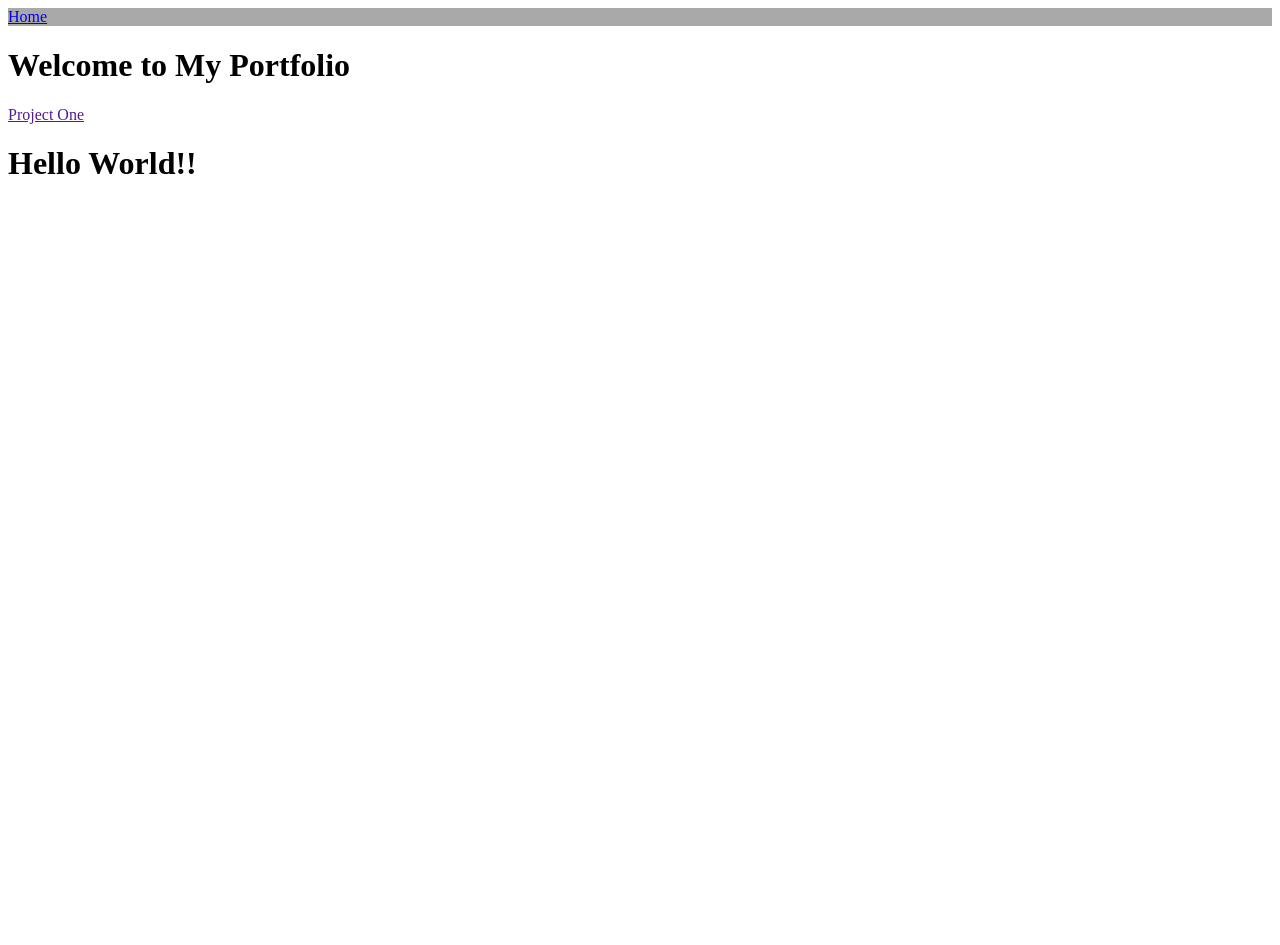
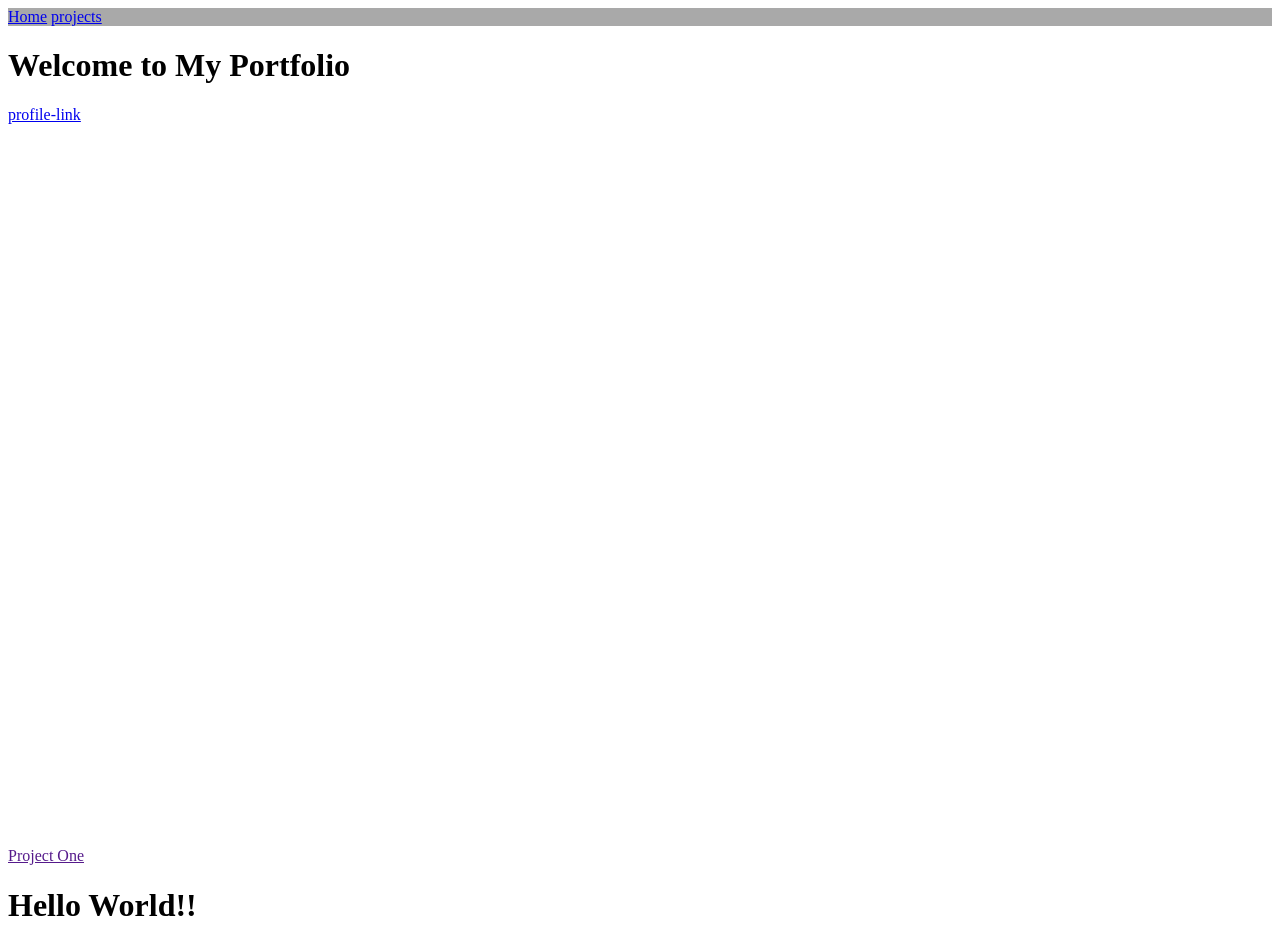
Before and after one commit to felixodette/yasin-felix, a plain HTML site: page index.html in a window 1280 px wide. Before the commit the page ends 800 px from the top, so only its background shows below. Drawn offline with Linux system fonts and the light colour scheme.

Commit message:
user-story-8

```diff
--- a/index.html
+++ b/index.html
@@ -9,6 +9,7 @@
   <body>
   <div class="topnav" id="navbar">
     <a href="#home">Home</a>
+    <a href="#project-section">projects</a>
   </div>
     <script src="https://cdn.freecodecamp.org/testable-projects-fcc/v1/bundle.js"></script>
 
@@ -29,11 +30,15 @@
     <div id="welcome-section">
       <h1>Welcome to My Portfolio</h1>
     </div>
-    <div id="projects">
+    <a id="profile-link" href="https://cdn.freecodecamp.org/testable-projects-fcc/v1/bundle.js" target="_blank">profile-link</a>
+    <br><br><br><br><br><br><br><br><br><br><br><br><br>
+    <br><br><br><br><br><br><br><br><br><br><br><br><br><br>
+    <br><br><br><br><br><br><br><br><br><br><br><br><br>
+    <a id="project-section"><div id="projects">
       <h1 class="project-tile">
       </h1>
       <a href="" target="blank_">Project One</a>
-    </div>
+    </div></a>
     <h1>Hello World!!</h1>
   </body>
 </html>
```
